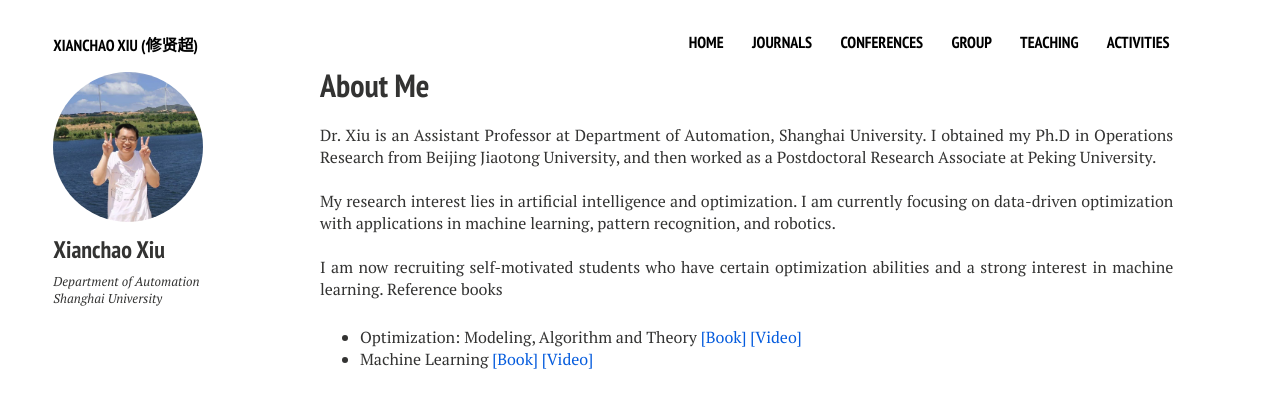
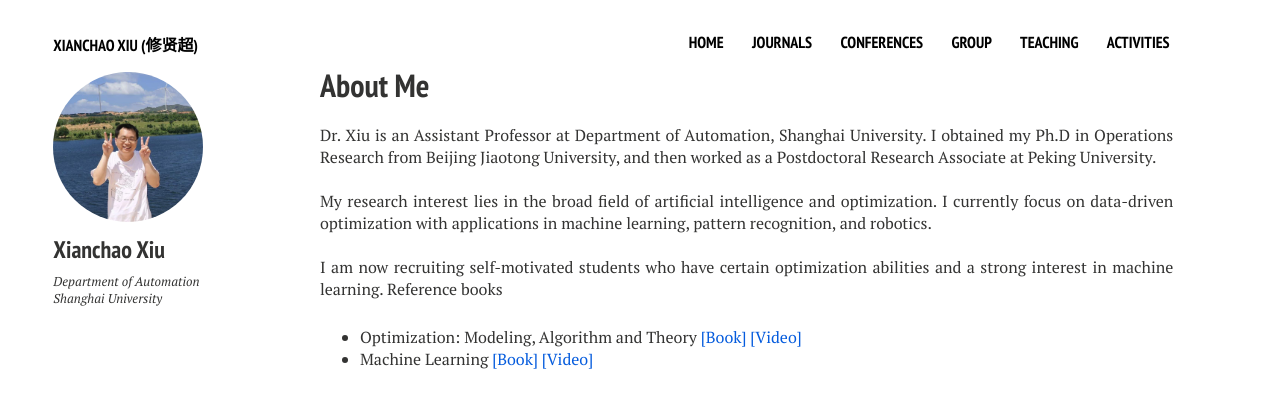
Before and after one commit to xianchaoxiu/xianchaoxiu.github.io, a Jekyll site: the page built from index.md, in a window 1280 px wide. Shown: the top 408 px of the page. Built offline with Jekyll 4.4.1, drawn with Linux system fonts in a browser that asks for light colours; nearby versions of some CDN libraries.

Commit message:
Update home2.html

```diff
--- a/_layouts/home2.html
+++ b/_layouts/home2.html
@@ -31,8 +31,8 @@
 	      and then worked as a Postdoctoral Research Associate at Peking University. <br><br>
 
 
-	      My research interest lies in artificial intelligence and optimization.
-	      I am currently focusing on data-driven optimization with applications in machine learning, pattern recognition, and robotics.<br><br>
+	      My research interest lies in the broad field of artificial intelligence and optimization.
+	      I currently focus on data-driven optimization with applications in machine learning, pattern recognition, and robotics.<br><br>
 
 
             I am now recruiting self-motivated students who have certain optimization abilities and a strong interest in machine learning. Reference books
```
